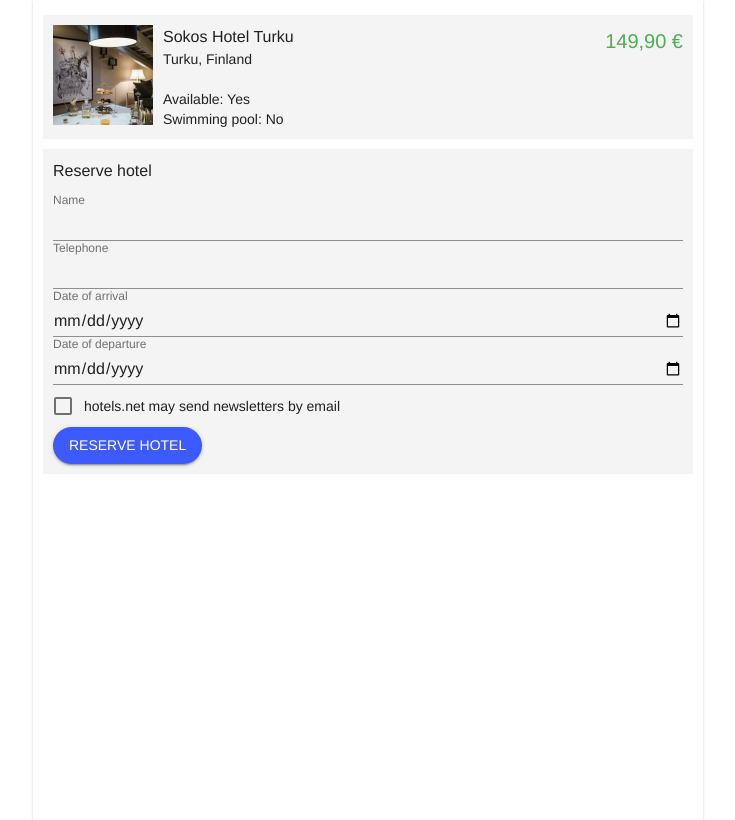
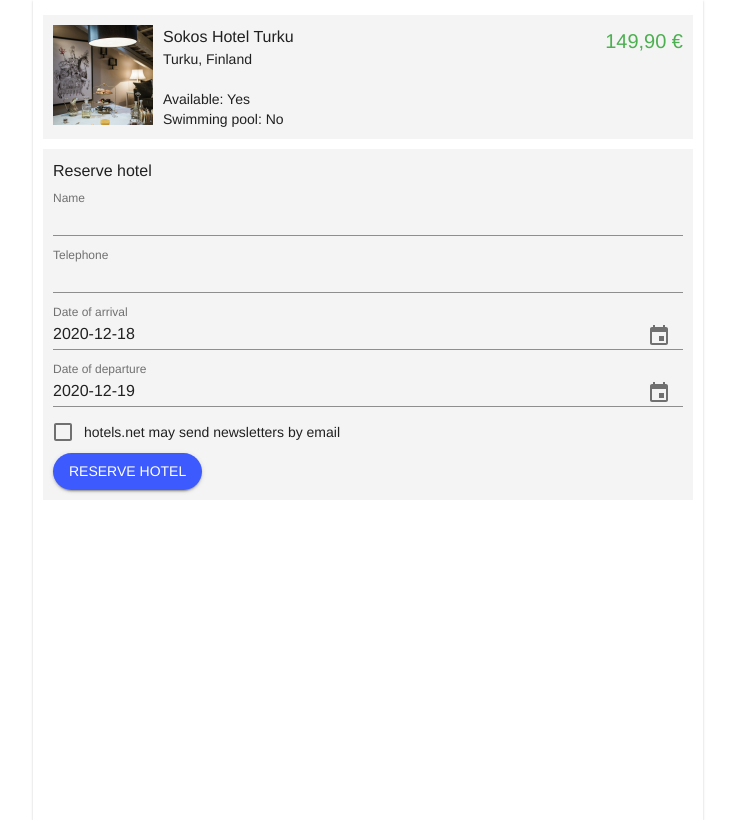
Before and after one commit to Raichan/hotels-demo, a React (Create React App) app: page /reserve/0 in a window 1280 px wide. Shown: the whole page, without its empty margins (272-1007 px from the left). Built offline with nearby package versions, Linux system fonts and the light colour scheme.

Commit message:
Location filter default value, better datepickers

```diff
--- a/src/components/Hotels.js
+++ b/src/components/Hotels.js
@@ -62,6 +62,7 @@
         <Select
           labelId="location-filter"
           id="select"
+          value={locationFilter}
           onChange={(e) => setLocationFilter(e.target.value)}
           className={classes.locationFilter}
         >
--- a/src/components/Reserve.js
+++ b/src/components/Reserve.js
@@ -12,6 +12,12 @@
   Card,
   Typography,
 } from "@material-ui/core";
+import DateFnsUtils from "@date-io/date-fns";
+import {
+  MuiPickersUtilsProvider,
+  KeyboardDatePicker,
+} from "@material-ui/pickers";
+import { startOfToday, startOfTomorrow, format } from "date-fns";
 
 const useStyles = makeStyles((theme) => ({
   reservationForm: {
@@ -20,9 +26,6 @@
   successInfo: {
     backgroundColor: "#e1ffe8",
   },
-  title: {
-    marginBottom: "10px",
-  },
 }));
 
 const Reserve = ({ match }) => {
@@ -30,8 +33,10 @@
   const hotel = jsonData.find((hotel) => hotel.id === match.params.id);
   const [name, setName] = useState("");
   const [telephone, setTelephone] = useState("");
-  const [arrival, setArrival] = useState("");
-  const [departure, setDeparture] = useState("");
+  const [arrival, setArrival] = useState(format(startOfToday(), "yyyy-MM-dd"));
+  const [departure, setDeparture] = useState(
+    format(startOfTomorrow(), "yyyy-MM-dd")
+  );
   const [newsletter, setNewsletter] = useState(false);
   const [sentData, setSentData] = useState({});
 
@@ -45,7 +50,7 @@
   const Confirmation = () => {
     return (
       <Card className={classes.successInfo}>
-        <Typography variant="body1" className={classes.title}>
+        <Typography variant="body1" gutterBottom>
           Hotel reserved successfully!
         </Typography>
         <Typography variant="body2">
@@ -71,10 +76,8 @@
       <HotelInfo hotel={hotel} showReserveButton={false} />
       <Card className={classes.reservationForm}>
         <form onSubmit={handleSubmit}>
-          <Typography variant="body1" className={classes.title}>
-            Reserve hotel
-          </Typography>
-          <FormControl fullWidth>
+          <Typography variant="body1">Reserve hotel</Typography>
+          <FormControl fullWidth margin="dense">
             <InputLabel htmlFor="name">Name</InputLabel>
             <Input
               id="name"
@@ -83,7 +86,7 @@
             />
           </FormControl>
           <br />
-          <FormControl fullWidth>
+          <FormControl fullWidth margin="dense">
             <InputLabel htmlFor="telephone">Telephone</InputLabel>
             <Input
               id="telephone"
@@ -93,25 +96,41 @@
           </FormControl>
           <br />
           <FormControl fullWidth>
-            <InputLabel htmlFor="date-of-arrival">Date of arrival</InputLabel>
-            <Input
-              id="date-of-arrival"
-              type="date"
-              value={arrival}
-              onChange={(e) => setArrival(e.target.value)}
-            />
+            <MuiPickersUtilsProvider utils={DateFnsUtils}>
+              <KeyboardDatePicker
+                disableToolbar
+                variant="inline"
+                format="yyyy-MM-dd"
+                margin="dense"
+                id="date-of-arrival"
+                label="Date of arrival"
+                value={arrival}
+                onChange={(date) => setArrival(date)}
+                autoOk={true}
+                KeyboardButtonProps={{
+                  "aria-label": "Date of arrival",
+                }}
+              />
+            </MuiPickersUtilsProvider>
           </FormControl>
           <br />
           <FormControl fullWidth>
-            <InputLabel htmlFor="date-of-departure">
-              Date of departure
-            </InputLabel>
-            <Input
-              id="date-of-departure"
-              type="date"
-              value={departure}
-              onChange={(e) => setDeparture(e.target.value)}
-            />
+            <MuiPickersUtilsProvider utils={DateFnsUtils}>
+              <KeyboardDatePicker
+                disableToolbar
+                variant="inline"
+                format="yyyy-MM-dd"
+                margin="dense"
+                id="date-picker-inline"
+                label="Date of departure"
+                value={departure}
+                onChange={(date) => setDeparture(date)}
+                autoOk={true}
+                KeyboardButtonProps={{
+                  "aria-label": "Date of departure",
+                }}
+              />
+            </MuiPickersUtilsProvider>
           </FormControl>
           <br />
           <FormControlLabel
```
Also changed, not shown: 1 other file (tests, documents, lock files or other folders).
